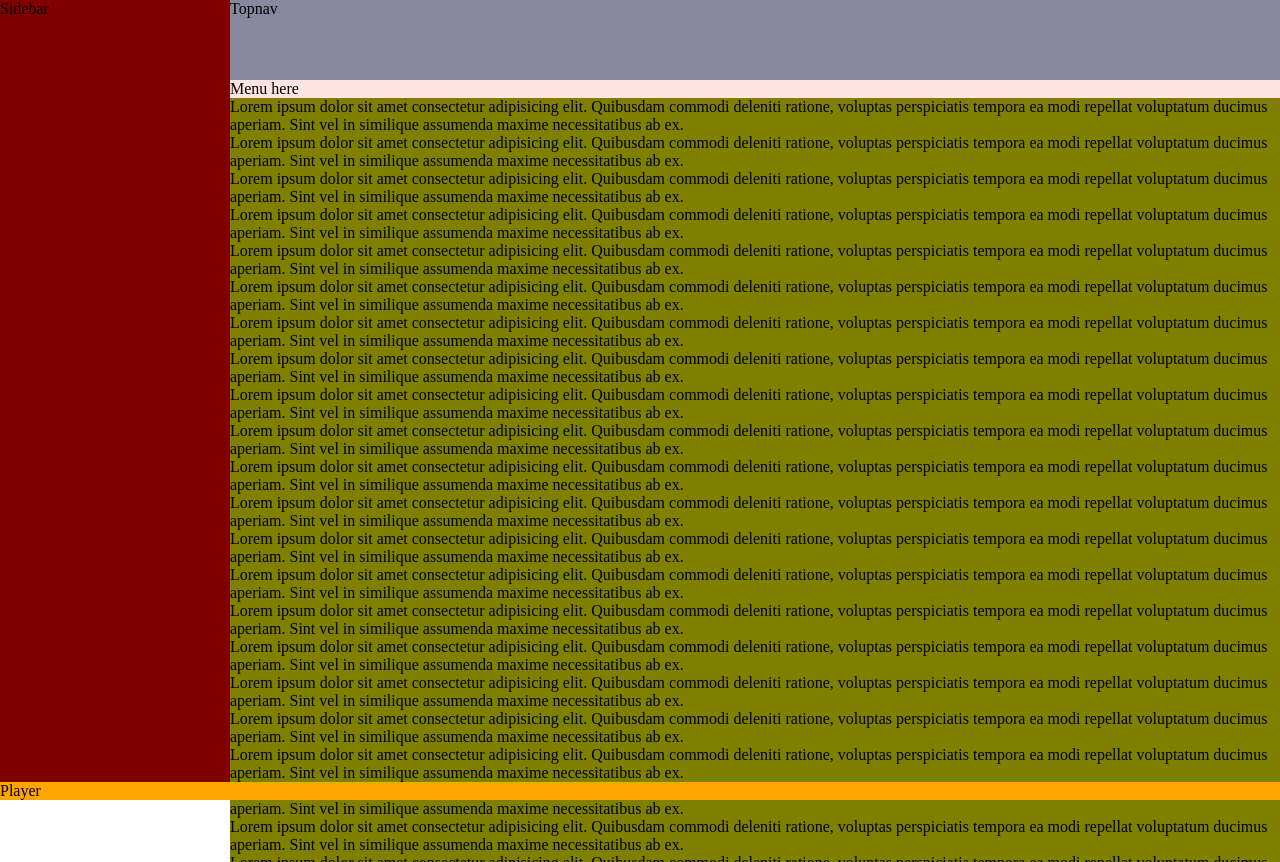
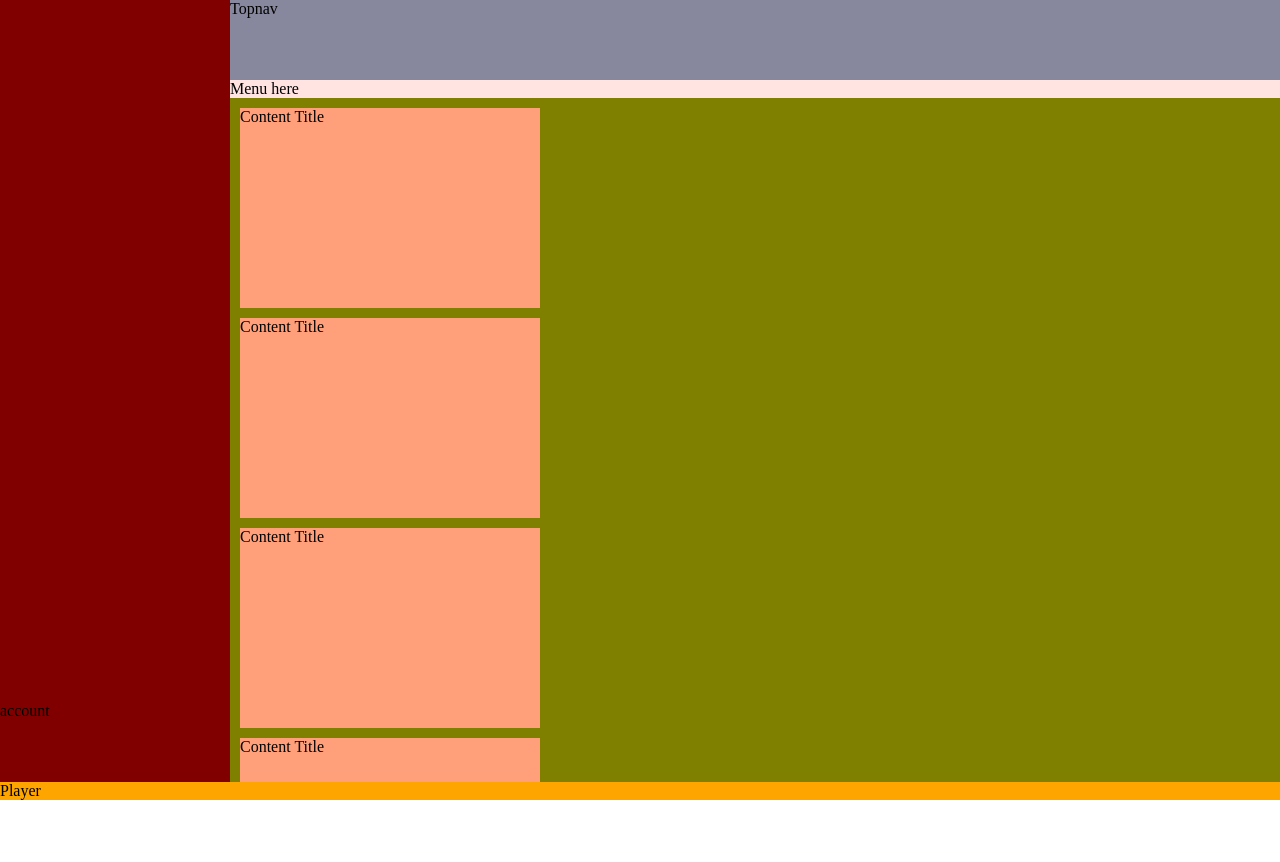
Before and after one commit to MatteoFruianu/html-css-spotifyweb, a plain HTML site: page index.html in a window 1280 px wide. After the commit the page ends 800 px from the top, so only its background shows below. Drawn offline with Linux system fonts and the light colour scheme.

Commit message:
scroll content hide overflow

```diff
--- a/css/styles.css
+++ b/css/styles.css
@@ -1,15 +1,23 @@
+
+/* general-style */
+
 body {
   margin: 0;
   padding: 0;
   box-sizing: border-box;
 }
 
+/* app container */
+
 .app {
   display: flex;
   height: 100vh;
   background-color: grey;
   flex-direction: column;
+  overflow: hidden;
 }
+
+/* upper container main content */
 
 .main-content {
   display: flex;
@@ -17,22 +25,29 @@ body {
   flex-grow: 1;
 }
 
-.player {
-  background: orange;
-  z-index: 1;
+/* .sidebar */
+
+.sidebar {
+  display: flex;
+  background: maroon;
+  flex-basis: 230px;
 }
 
-.sidebar {
-  background: maroon;
-  flex-basis: 230px;
+.account {
+  width: 100%;
+  height: 80px;
+  align-self: flex-end;
+}
 
-}
+/* content right */
 
 .content {
   position: relative;
   flex-grow: 1;
   background: mediumseagreen;
 }
+
+/* topnav */
 
 .topnav {
   position: absolute;
@@ -43,6 +58,8 @@ body {
   background: rgb(135, 135, 158);
   z-index: 1;
 }
+
+/* scrollable */
 
 .menu-nav {
   background: mistyrose;
@@ -59,3 +76,17 @@ body {
   background: olive;
   overflow-y: auto;
 }
+
+.scrollable .titles .content-title {
+  height: 200px;
+  width: 300px;
+  margin: 10px;;
+  background: lightsalmon;
+}
+
+/* footer */
+
+.player {
+  background: orange;
+  z-index: 1;
+}
--- a/index.html
+++ b/index.html
@@ -11,7 +11,9 @@
       <!-- main content  -->
       <main class="main-content">
        <!-- sidebar   -->
-        <aside class="sidebar">Sidebar</aside>
+        <aside class="sidebar">
+          <div class="account">account</div>
+        </aside>
 
         <!-- content nav  -->
         <div class="content">
@@ -19,28 +21,15 @@
 
           <div class="scrollable">
             <div class="menu-nav">Menu here</div>
-            <div>Lorem ipsum dolor sit amet consectetur adipisicing elit. Quibusdam commodi deleniti ratione, voluptas perspiciatis tempora ea modi repellat voluptatum ducimus aperiam. Sint vel in similique assumenda maxime necessitatibus ab ex.</div>
-            <div>Lorem ipsum dolor sit amet consectetur adipisicing elit. Quibusdam commodi deleniti ratione, voluptas perspiciatis tempora ea modi repellat voluptatum ducimus aperiam. Sint vel in similique assumenda maxime necessitatibus ab ex.</div>
-            <div>Lorem ipsum dolor sit amet consectetur adipisicing elit. Quibusdam commodi deleniti ratione, voluptas perspiciatis tempora ea modi repellat voluptatum ducimus aperiam. Sint vel in similique assumenda maxime necessitatibus ab ex.</div>
-            <div>Lorem ipsum dolor sit amet consectetur adipisicing elit. Quibusdam commodi deleniti ratione, voluptas perspiciatis tempora ea modi repellat voluptatum ducimus aperiam. Sint vel in similique assumenda maxime necessitatibus ab ex.</div>
-            <div>Lorem ipsum dolor sit amet consectetur adipisicing elit. Quibusdam commodi deleniti ratione, voluptas perspiciatis tempora ea modi repellat voluptatum ducimus aperiam. Sint vel in similique assumenda maxime necessitatibus ab ex.</div>
-            <div>Lorem ipsum dolor sit amet consectetur adipisicing elit. Quibusdam commodi deleniti ratione, voluptas perspiciatis tempora ea modi repellat voluptatum ducimus aperiam. Sint vel in similique assumenda maxime necessitatibus ab ex.</div>
-            <div>Lorem ipsum dolor sit amet consectetur adipisicing elit. Quibusdam commodi deleniti ratione, voluptas perspiciatis tempora ea modi repellat voluptatum ducimus aperiam. Sint vel in similique assumenda maxime necessitatibus ab ex.</div>
-            <div>Lorem ipsum dolor sit amet consectetur adipisicing elit. Quibusdam commodi deleniti ratione, voluptas perspiciatis tempora ea modi repellat voluptatum ducimus aperiam. Sint vel in similique assumenda maxime necessitatibus ab ex.</div>
-            <div>Lorem ipsum dolor sit amet consectetur adipisicing elit. Quibusdam commodi deleniti ratione, voluptas perspiciatis tempora ea modi repellat voluptatum ducimus aperiam. Sint vel in similique assumenda maxime necessitatibus ab ex.</div>
-            <div>Lorem ipsum dolor sit amet consectetur adipisicing elit. Quibusdam commodi deleniti ratione, voluptas perspiciatis tempora ea modi repellat voluptatum ducimus aperiam. Sint vel in similique assumenda maxime necessitatibus ab ex.</div>
-            <div>Lorem ipsum dolor sit amet consectetur adipisicing elit. Quibusdam commodi deleniti ratione, voluptas perspiciatis tempora ea modi repellat voluptatum ducimus aperiam. Sint vel in similique assumenda maxime necessitatibus ab ex.</div>
-            <div>Lorem ipsum dolor sit amet consectetur adipisicing elit. Quibusdam commodi deleniti ratione, voluptas perspiciatis tempora ea modi repellat voluptatum ducimus aperiam. Sint vel in similique assumenda maxime necessitatibus ab ex.</div>
-            <div>Lorem ipsum dolor sit amet consectetur adipisicing elit. Quibusdam commodi deleniti ratione, voluptas perspiciatis tempora ea modi repellat voluptatum ducimus aperiam. Sint vel in similique assumenda maxime necessitatibus ab ex.</div>
-            <div>Lorem ipsum dolor sit amet consectetur adipisicing elit. Quibusdam commodi deleniti ratione, voluptas perspiciatis tempora ea modi repellat voluptatum ducimus aperiam. Sint vel in similique assumenda maxime necessitatibus ab ex.</div>
-            <div>Lorem ipsum dolor sit amet consectetur adipisicing elit. Quibusdam commodi deleniti ratione, voluptas perspiciatis tempora ea modi repellat voluptatum ducimus aperiam. Sint vel in similique assumenda maxime necessitatibus ab ex.</div>
-            <div>Lorem ipsum dolor sit amet consectetur adipisicing elit. Quibusdam commodi deleniti ratione, voluptas perspiciatis tempora ea modi repellat voluptatum ducimus aperiam. Sint vel in similique assumenda maxime necessitatibus ab ex.</div>
-            <div>Lorem ipsum dolor sit amet consectetur adipisicing elit. Quibusdam commodi deleniti ratione, voluptas perspiciatis tempora ea modi repellat voluptatum ducimus aperiam. Sint vel in similique assumenda maxime necessitatibus ab ex.</div>
-            <div>Lorem ipsum dolor sit amet consectetur adipisicing elit. Quibusdam commodi deleniti ratione, voluptas perspiciatis tempora ea modi repellat voluptatum ducimus aperiam. Sint vel in similique assumenda maxime necessitatibus ab ex.</div>
-            <div>Lorem ipsum dolor sit amet consectetur adipisicing elit. Quibusdam commodi deleniti ratione, voluptas perspiciatis tempora ea modi repellat voluptatum ducimus aperiam. Sint vel in similique assumenda maxime necessitatibus ab ex.</div>
-            <div>Lorem ipsum dolor sit amet consectetur adipisicing elit. Quibusdam commodi deleniti ratione, voluptas perspiciatis tempora ea modi repellat voluptatum ducimus aperiam. Sint vel in similique assumenda maxime necessitatibus ab ex.</div>
-            <div>Lorem ipsum dolor sit amet consectetur adipisicing elit. Quibusdam commodi deleniti ratione, voluptas perspiciatis tempora ea modi repellat voluptatum ducimus aperiam. Sint vel in similique assumenda maxime necessitatibus ab ex.</div>
-            <div>Lorem ipsum dolor sit amet consectetur adipisicing elit. Quibusdam commodi deleniti ratione, voluptas perspiciatis tempora ea modi repellat voluptatum ducimus aperiam. Sint vel in similique assumenda maxime necessitatibus ab ex.</div>
+            <div class="titles">
+              <div class="content-title">Content Title</div>
+              <div class="content-title">Content Title</div>
+              <div class="content-title">Content Title</div>
+              <div class="content-title">Content Title</div>
+              <div class="content-title">Content Title</div>
+              <div class="content-title">Content Title</div>
+              <div class="content-title">Content Title</div>
+            </div>
 
           </div>
         </div>
```
